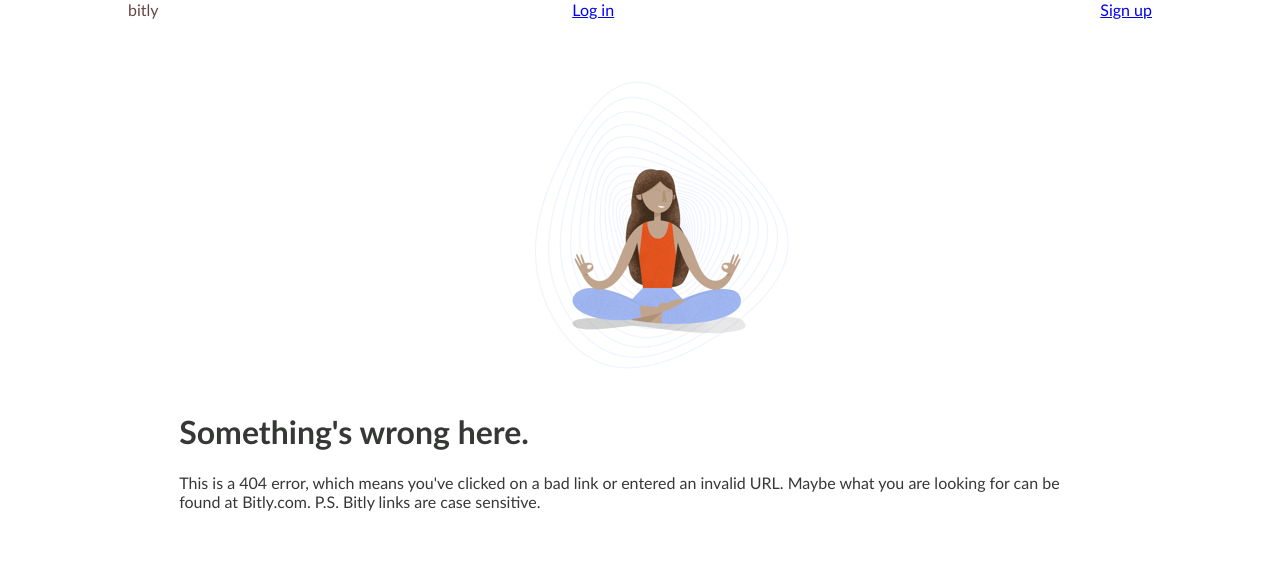
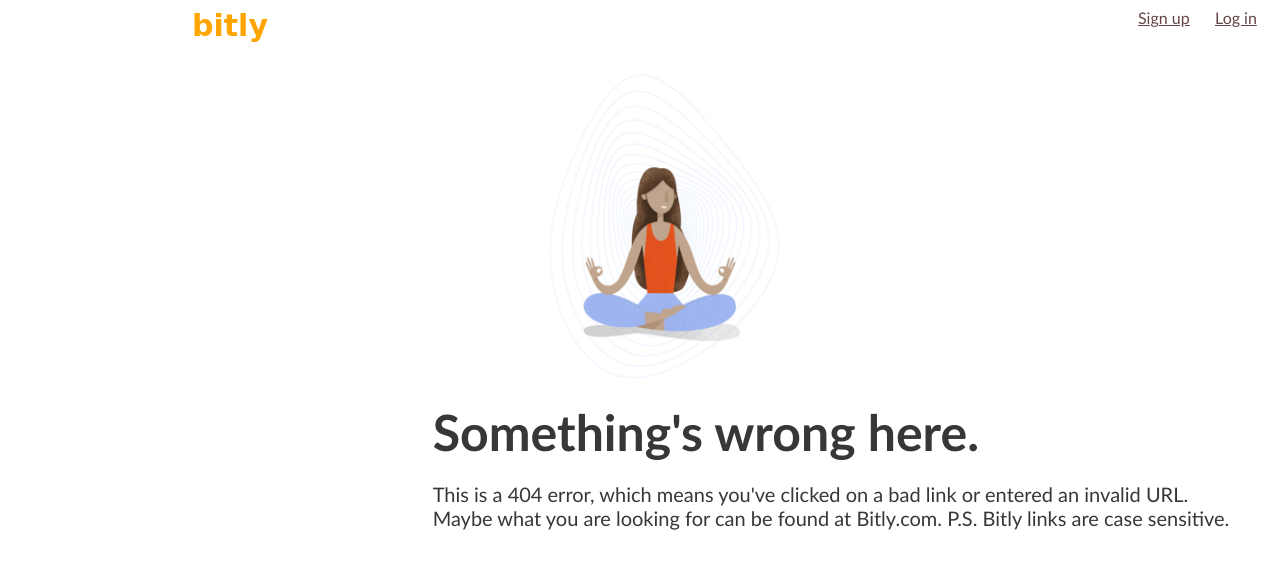
Before and after one commit to KriemiKat/Bitly-404, a website: page index.html in a window 1280 px wide. Drawn offline with Linux system fonts and the light colour scheme.

Commit message:
Position

```diff
--- a/index.html
+++ b/index.html
@@ -9,15 +9,14 @@
 </head>
 
 <body>
-    <main>
-    <header class="container">
-        <nav class="logo">bitly</nav>
-        <nav class="main-meniu">
-            <a class="link" href="#">Log in</a>
-            <a class="link" href="#">Sign up</a>
+
+    <header class="header">
+        <div class="logo">bitly</div>
+        <a class="link" href="#">Log in</a>
+        <a class="link" href="#">Sign up</a>
         </nav>
     </header>
-
+    <main>
 <div>
     <img class="photo" src="./meditation.png" alt="meditation"; >
 </div>
@@ -25,7 +24,7 @@
 
 <div class="text">
     <h1 class="big-text">Something's wrong here.</h1>
-<p class="main text">This is a 404 error, which means you've clicked on a bad link or entered an invalid URL. Maybe what you are looking for can be found at Bitly.com. P.S. Bitly links are case sensitive.</p>
+<p class="main-text">This is a 404 error, which means you've clicked on a bad link or entered an invalid URL. Maybe what you are looking for can be found at Bitly.com. P.S. Bitly links are case sensitive.</p>
 
     </div>
 
--- a/main.css
+++ b/main.css
@@ -2,55 +2,65 @@
     font-family: 'Gill Sans', 'Gill Sans MT', Calibri, 'Trebuchet MS', sans-serif;
     background-color: #fff;
     color: #363836;
-    width: 80%;
+    width: 100%;
     height:80%;
     width: 80%;
     font: 1em;
-    margin-left: 10%;
-    margin-top: 0%;
-    margin-right: 10%;
- }
-
-.logo
-{   display: inline;
-    width: 30%;
-    margin-top: 2%;
-    margin-right: 40%;
-    color: #654545 }
-
-.main-meniu
-    {   display: inline;
-        width: 80%;
-        margin-top: 2%;
-        margin-right: 10%;
-        color: #654545 }
-
-.main-meniu > :nth-child(2)
-{
-    float: right;
+    margin-left: 15%;
 }
 
+ header {
+    width: 1100px;
+    margin-left: calc(50%-400px);
+    display: inline-block;
+}
+
+header > div {
+    font-family: cursive;
+    font-size: 30px;
+    color: orange;
+    font-weight: bold;
+}
+
+main {
+    margin-left: 15%;
+}
+
+.logo {
+    display: inline;
+    width: 60%;
+    margin-top: 2%;
+    margin-right: 30%;
+}
+
+.link    {
+    float: right;
+    display: inline;
+    width: 7%;
+    color: #654545
+}
+
+.text {
+    width: 800px;
+    margin-left: 0%;
+    margin-left: 10%;
+}
 
 .photo {
-        display: inline;
-        margin-left: 35%;
-        margin-top: 3em;
-    }
-
-.main text {
-        display: inline-block;
-
-    }
-
-div {
-        background-color: #fff;
-        width: 90%;
-        margin-right: 5%;
-        margin-left: 5%;
-        display: inline-block;
-    }
+    display: inline;
+    height: 340px;
+    width: 280px;
+    margin-left: 20%;
+    margin-top: 1em;
+}
 
 .big-text {
-        font-weight: 80px;s
+    font-size: 50px;
+    margin: 0;
+}
 
-    }
+.main-text {
+    display: inline-block;
+    font-size: 20px;
+    font-weight: none;
+}
```
Also changed, not shown: README.md, logo.png (added).
